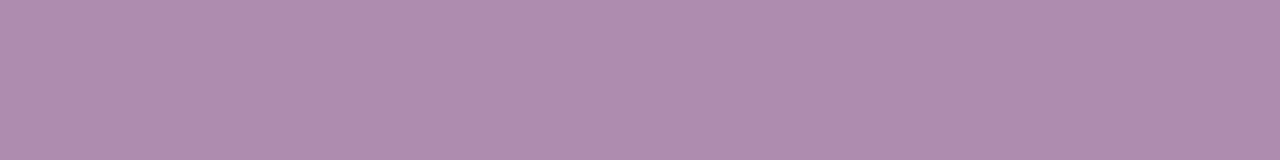
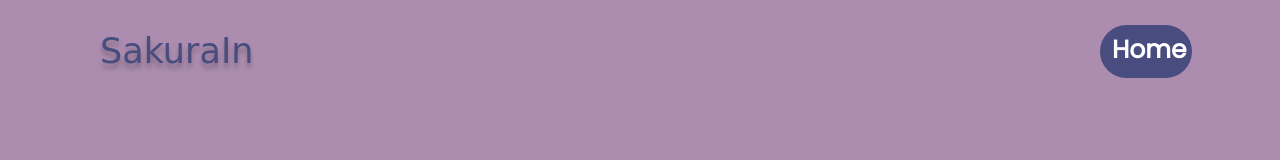
Before and after one commit to IndahSkr/Madame-Curie-Tribute-Page, a plain HTML site: page index.html in a window 1280 px wide. Drawn offline with nearby package versions, Linux system fonts and the light colour scheme; a web font is replaced by a local one.

Commit message:
add header file

```diff
--- a/index.html
+++ b/index.html
@@ -17,7 +17,14 @@
 </head>
 
 <body>
-
+    <div class="header">
+        <div class="row">
+            <div class="col-md-11 logo">SakuraIn</div>
+            <div class="col-md-1 buttons">
+                <h4 class="button-home">Home</h4>
+            </div>
+        </div>
+    </div>
 </body>
 
 </html>
--- a/styles.css
+++ b/styles.css
@@ -2,3 +2,36 @@ html {
     background: #AC8DAF;
     margin: 25px 100px;
 }
+
+.header {
+    background: #AC8DAF;
+    padding-bottom: 50px;
+    /* margin-top: 10px; */
+}
+
+.logo {
+    font-family: 'Comforter Brush', cursive;
+    font-size: 35px;
+    color: #484C7F;
+    text-shadow: 0px 5px 5px rgba(0, 0, 0, 0.25);
+    text-align: left;
+    /* margin: 50px; */
+}
+
+.buttons {
+    border: #484C7F;
+    background: #484C7F;
+    /* line-height: 54px; */
+    width: fit-content;
+    padding-top: 10px;
+    border-radius: 50px;
+}
+
+.button-home {
+    font-family: 'Poppins', sans-serif;
+    font-style: normal;
+    font-weight: bold;
+    font-size: 25px;
+    color: white;
+    text-align: center;
+}
```
